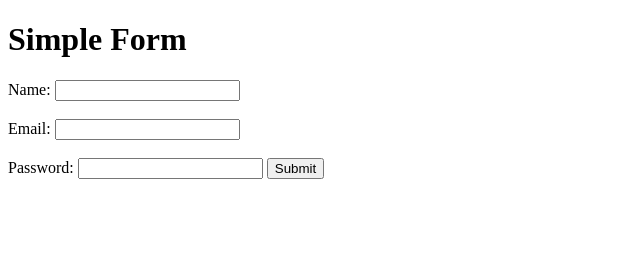
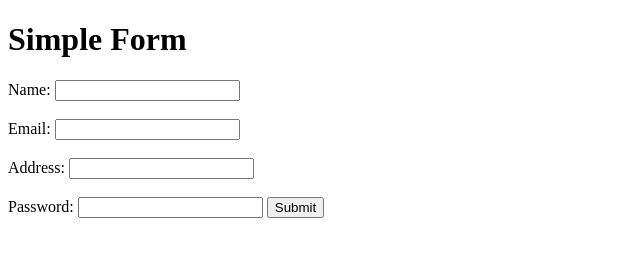
Before and after one commit to Lucky-prog-byte/Rohit-demo, a plain HTML site: page index.html in a window 1280 px wide. Shown: the whole page, without its empty margins (0-640 px from the left). Drawn offline with Linux system fonts and the light colour scheme.

Commit message:
add address field

```diff
--- a/index.html
+++ b/index.html
@@ -15,6 +15,9 @@
         <label for="email">Email:</label>
         <input type="email" id="email" name="email" required><br><br>
 
+        <label for="email">Address:</label>
+        <input type="text" id="address" name="address" required><br><br>
+
         <label for="password">Password:</label>
         <input type="password" id="password" name="password" required minlength="8">
 
```
